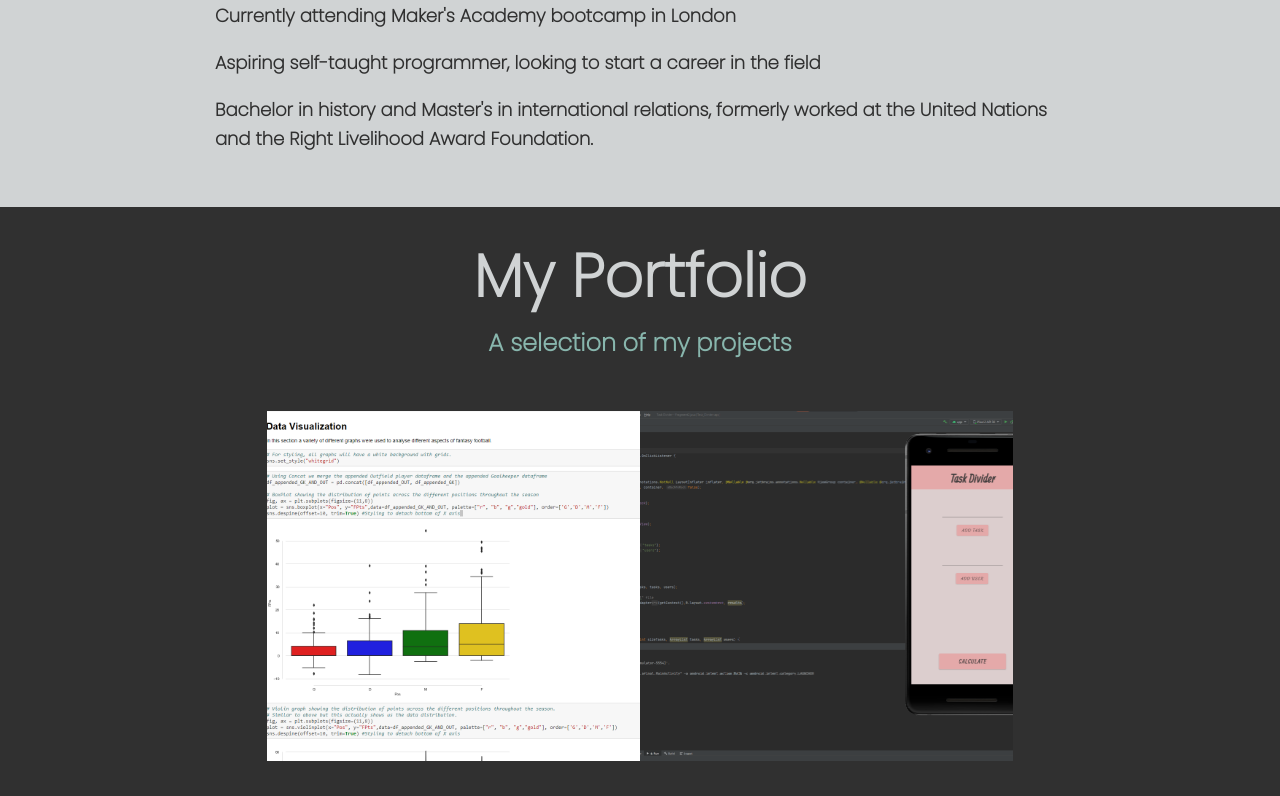
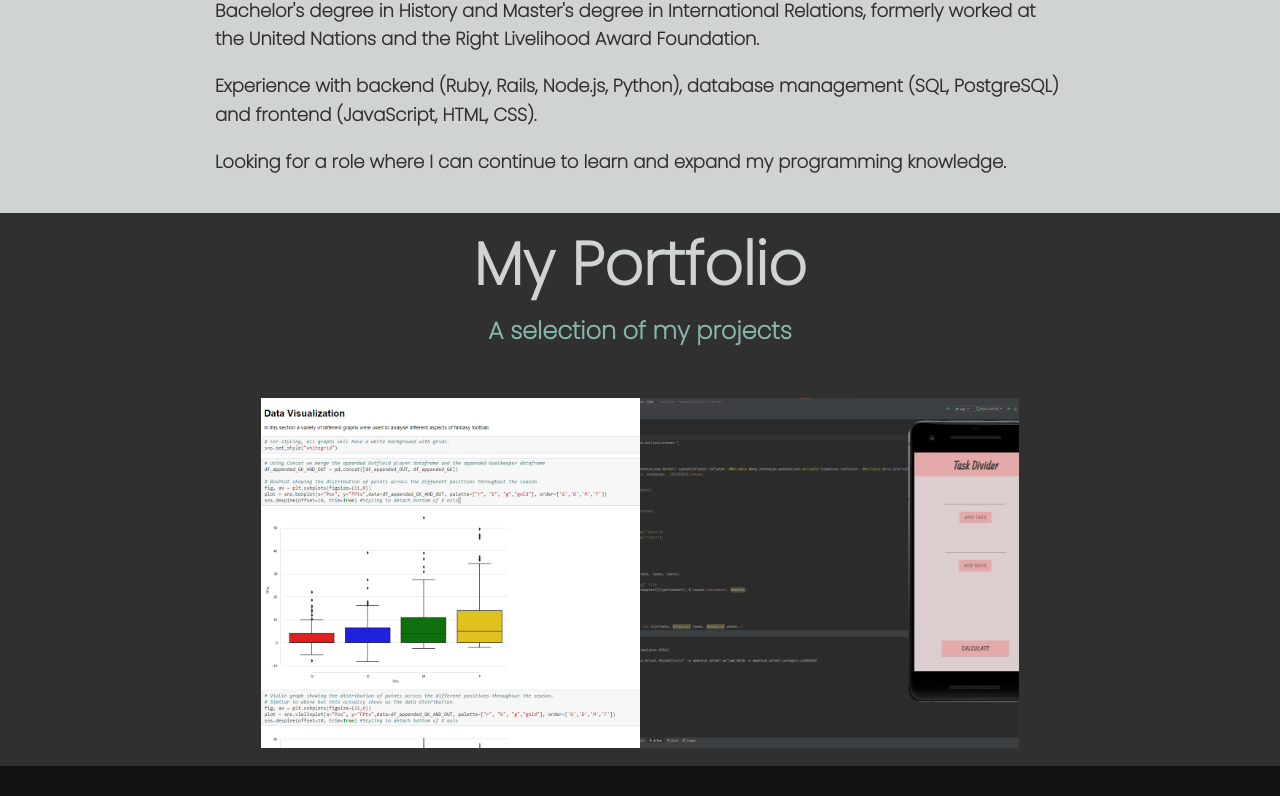
Before and after one commit to AlfonsoGhislieri/Portfolio, a plain HTML site: page index.html in a window 1280 px wide. Shown: the part 586-1382 px from the top of the page. Drawn offline with nearby package versions, Linux system fonts and the light colour scheme.

Commit message:
changed about me section and added subtitle

```diff
--- a/css/style.css
+++ b/css/style.css
@@ -46,7 +46,7 @@ body {
 }
 
 section{
-    padding: 2em 1em;
+    padding: 1em 0.5em;
 }
 
 img {
--- a/index.html
+++ b/index.html
@@ -41,15 +41,20 @@
         <!-- About me -->
         <section class="about-me" id="about">
             <h2 class="section__title section__title--about"> About me</h2>
+            <h3 class="section__subtitle section__subtitle--about"> Full stack software engineer</h3>
             <div class="about-me__body">
-                <p> Currently attending Maker's Academy bootcamp in London
-                </p>
-                <p> Aspiring self-taught programmer, looking to start a career
-                    in the field
-                </p>
-                <p> Bachelor in history and Master's in international relations, formerly worked
+                <p>
+                    Bachelor's degree in History and Master's degree in International Relations, formerly worked
                     at the United Nations and the Right Livelihood Award Foundation.
                 </p>
+                <p>
+                    Experience with backend (Ruby, Rails, Node.js, Python), database management (SQL, PostgreSQL)
+                    and frontend (JavaScript, HTML, CSS).
+                </p>
+                <p>
+                    Looking for a role where I can continue to learn and expand my programming knowledge.
+                </p>
+
             </div>
         </section>
 
```
